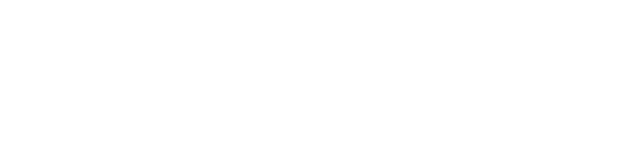
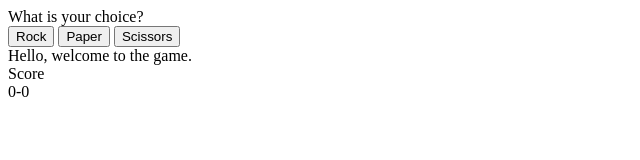
Before and after one commit to gauiqcr/Rock-Paper-Scissors, a plain HTML site: page index.html in a window 1280 px wide. Shown: the whole page, without its empty margins (0-640 px from the left). Drawn offline with Linux system fonts and the light colour scheme.

Commit message:
Update index.html

```diff
--- a/index.html
+++ b/index.html
@@ -1,10 +1,23 @@
 <!DOCTYPE html>
 <html>
+
 <head>
     <meta charset="UTF-8">
     <title>Rock Paper Scissors</title>
+    <script src="script.js" defer></script>
+    <link rel="stylesheet" href="styles.css">
 </head>
+
 <body>
-        <script src="script.js"></script>
+    <div class="statement">What is your choice?</div>
+    <div class="choices">
+        <button id="rock">Rock</button>
+        <button id="paper">Paper</button>
+        <button id="scissors">Scissors</button>
+    </div>
+    <div class="round-result">Hello, welcome to the game.</div>
+    <div class="score-statement">Score</div>
+    <div class="score">0-0</div>
 </body>
+
 </html>
```
Lines whose indentation alone changed are shown as unchanged.
